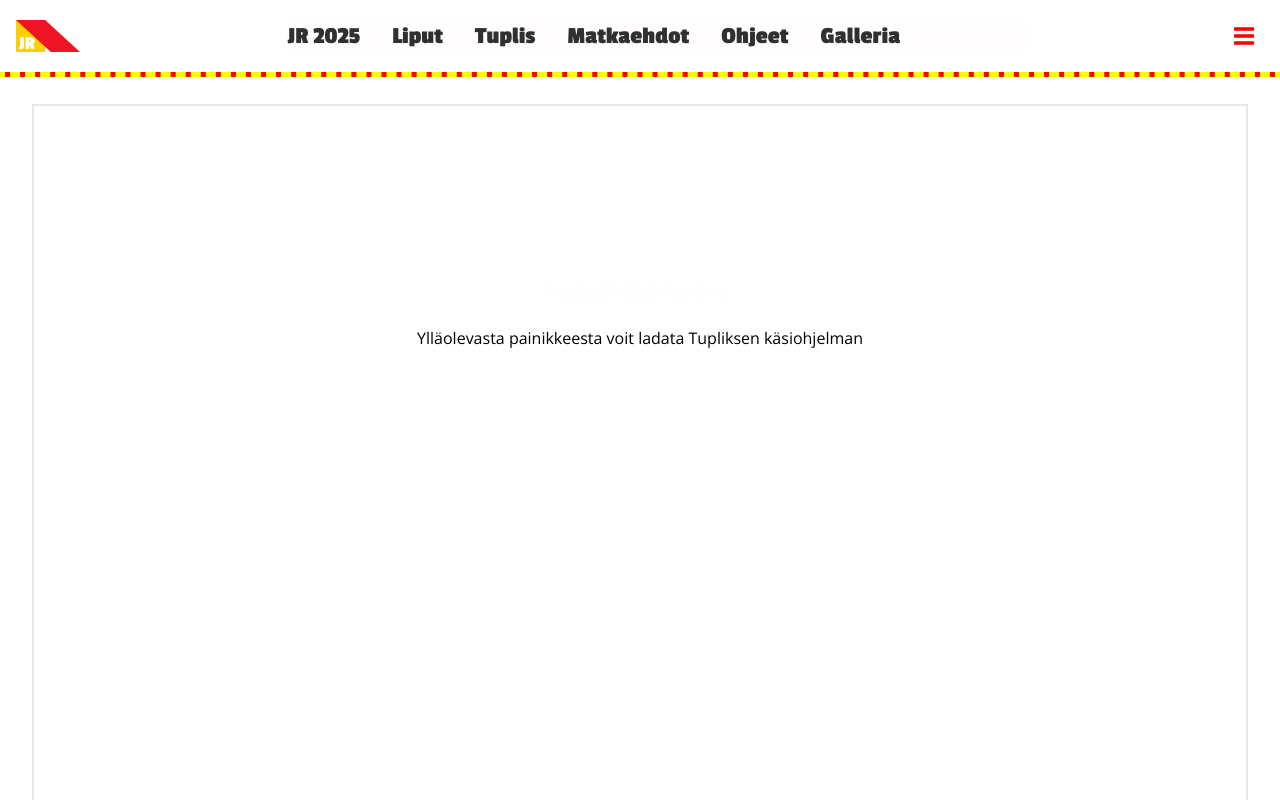
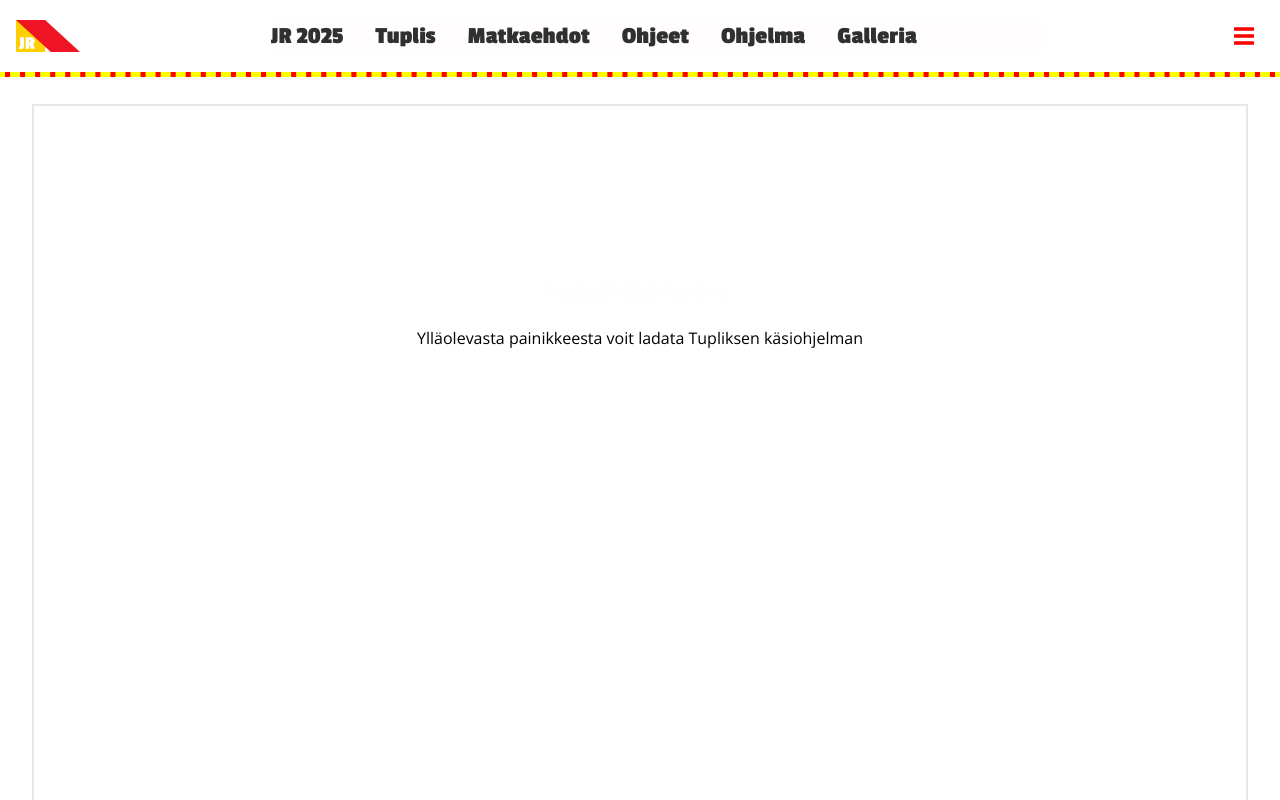
Before and after one commit to jouluristeily/jouluristeily, a Next.js app: page /events in a window 1280 px wide. Shown: the top 800 px of the page. Built offline with nearby package versions, Linux system fonts and the light colour scheme; a web font is replaced by a local one.

Commit message:
update nav

```diff
--- a/src/app/ResponsiveNav.tsx
+++ b/src/app/ResponsiveNav.tsx
@@ -12,11 +12,11 @@ const ResponsiveNav = () => {
 
   const navItems = [
     { href: '/', label: 'JR 2025' },
-    { href: 'https://kide.app/events/0cee2929-7ef9-4c7c-a768-eef5c712dd3b', label: 'Liput' },
+    /* { href: 'https://kide.app/events/0cee2929-7ef9-4c7c-a768-eef5c712dd3b', label: 'Liput' }, */
     { href: '/tuplis', label: 'Tuplis' },
     { href: '/terms', label: 'Matkaehdot' },
     { href: '/guide', label: 'Ohjeet' },
-    // { href: '/events', label: 'Ohjelma' },
+    { href: '/events', label: 'Ohjelma' },
     { href: '/gallery', label: 'Galleria' },
     { href: '/prices', label: 'Hinnasto' },
     { href: '/loimu', label: 'Loimu' },
```
